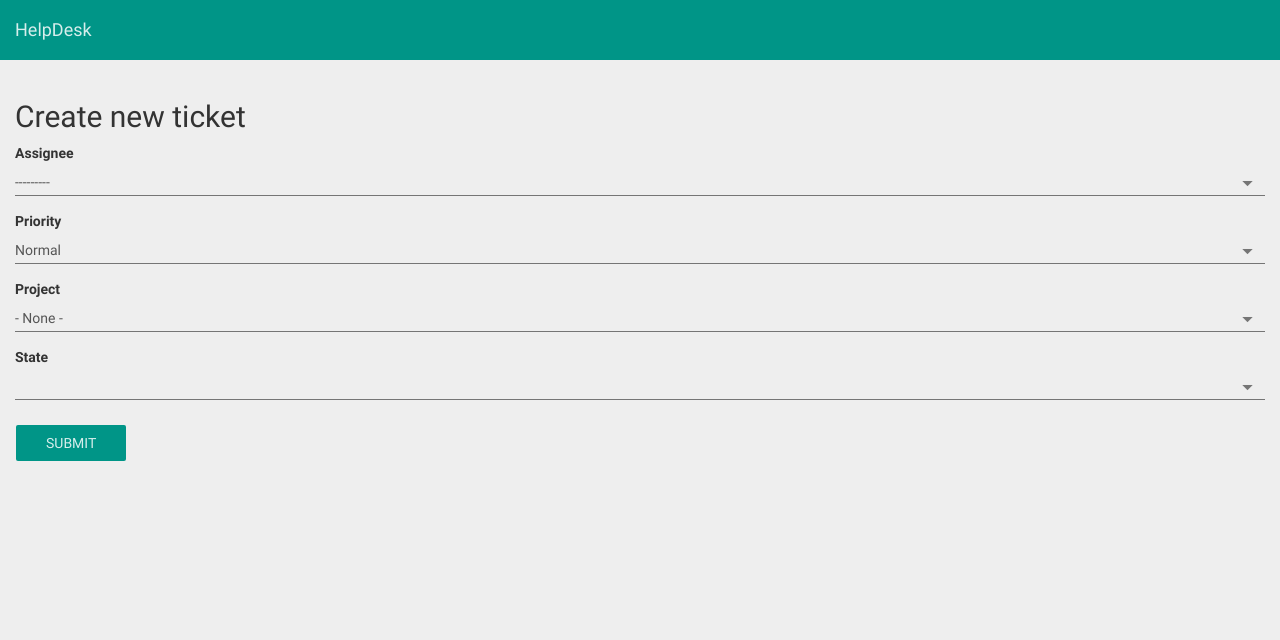
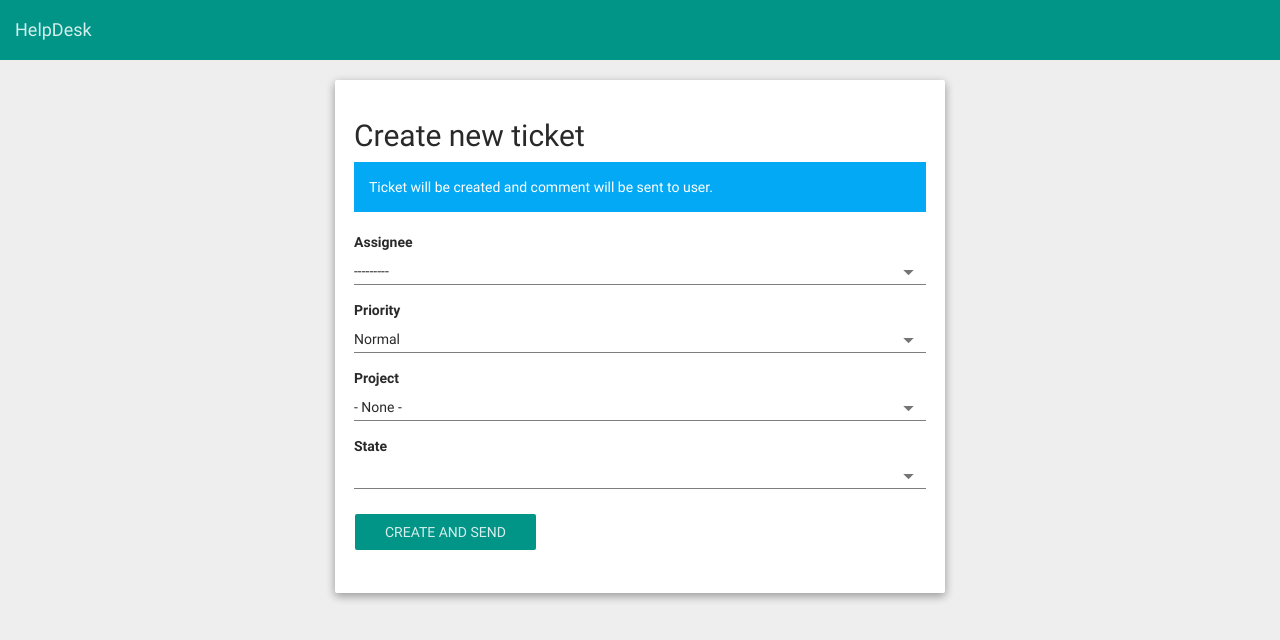
Before and after one commit to ookami-kb/django-simple-helpdesk, a Django app: template helpdesk/templates/helpdesk/ticket_create.html in a window 1280 px wide. Shown: the top 640 px of the page. Run offline with Django 3.2, Linux system fonts and the light colour scheme; the template is opened without the code that fills it: values that come from a table or form of the project are taken from there, others are empty; parts of the project's set-up code (start-up, migrations or seed data) failed here and were passed over; some libraries are stand-ins or nearby versions.

Commit message:
fixed template

```diff
--- a/helpdesk/templates/helpdesk/ticket_create.html
+++ b/helpdesk/templates/helpdesk/ticket_create.html
@@ -4,7 +4,12 @@
 {% block content %}
     <div class="row">
         <div class="col-xs-12">
+            <div class="row">
+                <div class="col-lg-6 col-lg-offset-3">
+                    <div class="well">
                         <h2>Create new ticket</h2>
+
+                        <p class="alert alert-info">Ticket will be created and comment will be sent to user.</p>
 
                         <form method="post" enctype="multipart/form-data">
                             {% csrf_token %}
@@ -15,8 +20,13 @@
                                 {% bootstrap_form form %}
                             {% endfor %}
 
-                {% bootstrap_button 'Submit' button_type='submit' %}
+                            {% bootstrap_button 'Create and send' button_type='submit' %}
                         </form>
                     </div>
                 </div>
+            </div>
+
+
+        </div>
+    </div>
 {% endblock %}
```
Lines whose indentation alone changed are shown as unchanged.
